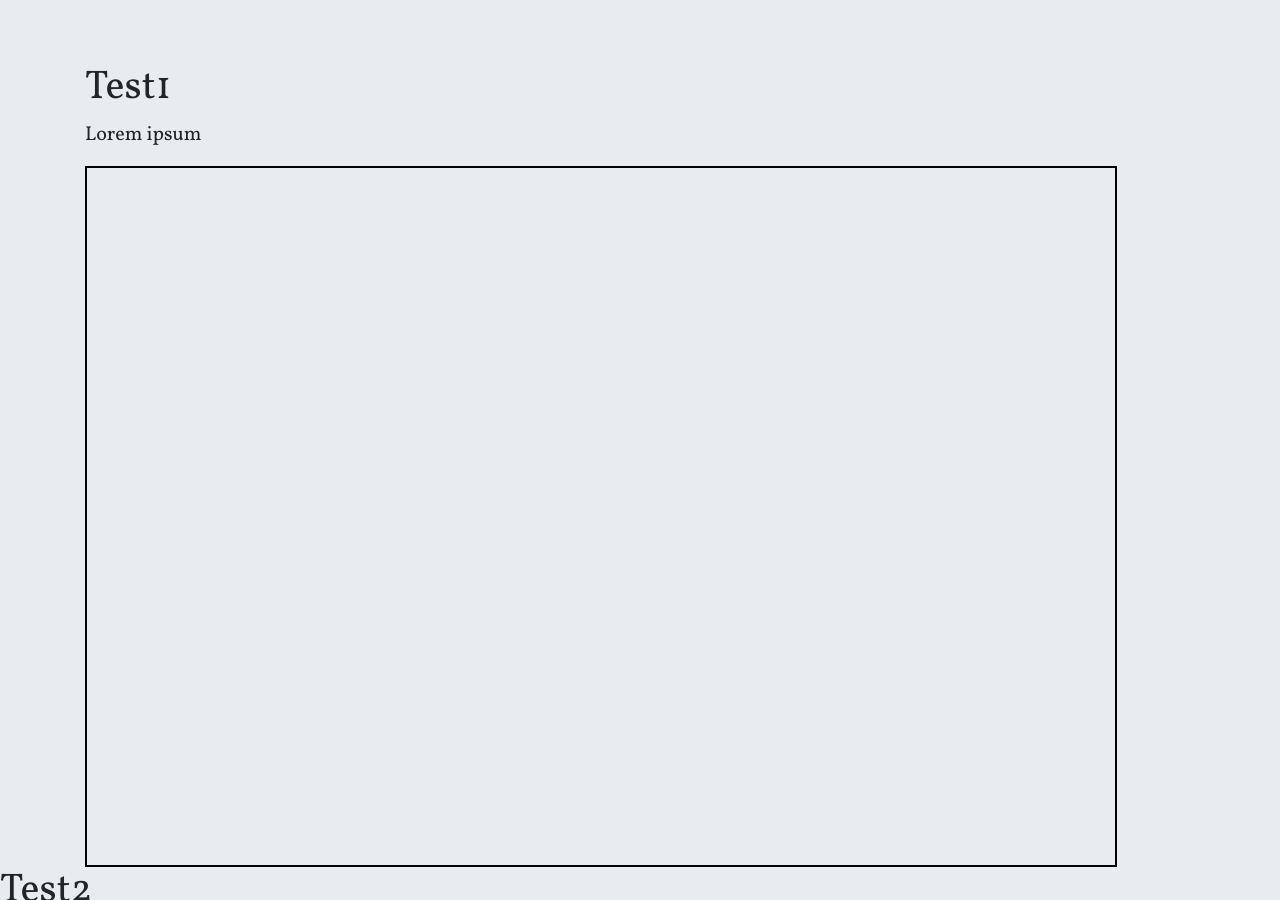
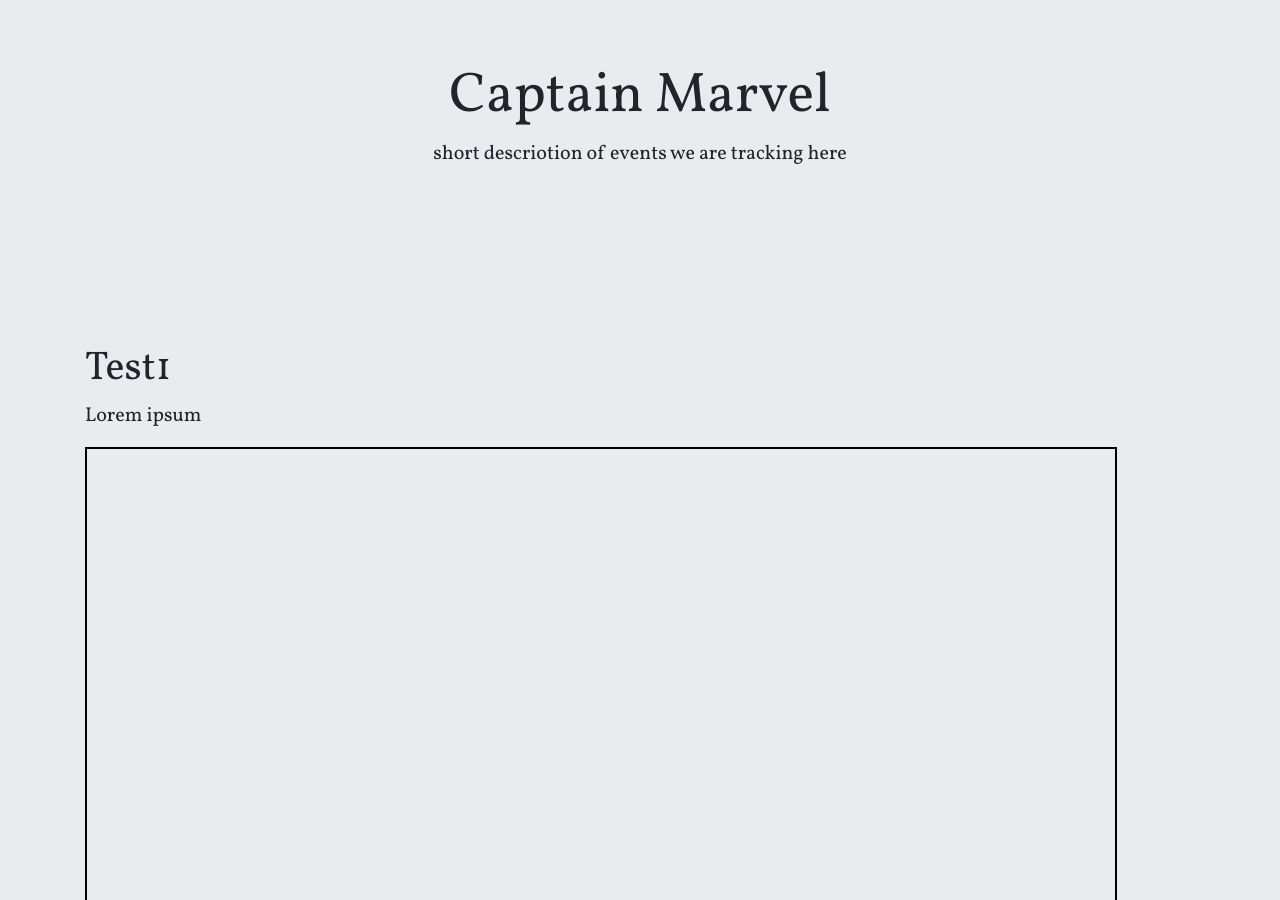
Before and after one commit to tanvibhakta/final-year-project-simple, a Jekyll site: the page built from index.md, in a window 1280 px wide and 900 px high. Built offline with Jekyll 4.4.1, drawn with Linux system fonts in a browser that asks for light colours; some of the changed text lies outside the part shown.

Commit message:
Add headings to case studies

```diff
--- a/_data/viz-heading.yml
+++ /dev/null
@@ -1,3 +0,0 @@
-- heading: Captain Marvel
-- heading: PewDiePie vs TSeries
-- heading: Boycott surf excel
--- a/_data/viz-table.yml
+++ b/_data/viz-table.yml
@@ -1,3 +1,6 @@
+- title: Captain Marvel
+  desc: short descriotion of events we are tracking here
+
 - title: Test1
   desc: Lorem ipsum
   embed: "<script type='text/javascript' src='https://eu-west-1a.online.tableau.com/javascripts/api/viz_v1.js'></script><div class='tableauPlaceholder' style='width: 1536px; height: 701px;'><object class='tableauViz' width='1536' height='701' style='display:none;'><param name='host_url' value='https%3A%2F%2Feu-west-1a.online.tableau.com%2F' /> <param name='embed_code_version' value='3' /> <param name='site_root' value='&#47;t&#47;sentimentanalysisdataviz' /><param name='name' value='CapnMarvelCompoundVTweets&#47;Dashboard1' /><param name='tabs' value='no' /><param name='toolbar' value='yes' /><param name='showAppBanner' value='false' /><param name='filter' value='iframeSizedToWindow=true' /></object></div>"
@@ -25,6 +28,8 @@
   desc:
   embed: "<script type='text/javascript' src='https://eu-west-1a.online.tableau.com/javascripts/api/viz_v1.js'></script><div class='tableauPlaceholder' style='width: 1000px; height: 827px;'><object class='tableauViz' width='1000' height='827' style='display:none;'><param name='host_url' value='https%3A%2F%2Feu-west-1a.online.tableau.com%2F' /> <param name='embed_code_version' value='3' /> <param name='site_root' value='&#47;t&#47;sentimentanalysisdataviz' /><param name='name' value='CapnMarvelTimegraph&#47;Dashboard1' /><param name='tabs' value='no' /><param name='toolbar' value='yes' /><param name='showAppBanner' value='false' /><param name='filter' value='iframeSizedToWindow=true' /></object></div>"
 
+- title: PewDiePie vs TSeries
+  desc: short descriotion of events we are tracking here
 
 - title:
   desc:
--- a/_includes/heading.html
+++ /dev/null
@@ -1,5 +0,0 @@
-
-    <div class="jumbotron case-study-title">
-        <h1 class="display-4">{{table.heading}}</h1>
-        <p class="lead"></p>
-      </div>
--- a/_includes/table.html
+++ b/_includes/table.html
@@ -1,40 +1,20 @@
 
+{% for table in site.data.viz-table %}
+{% if table.embed %}
+<div class="jumbotron jumbotron-fluid">
+  <div class="container">
+    <h1 class="display-5">{{ table.title }}</h1>
+    <p class="lead">
+      {{ table.desc }}
+    </p>
+    {{ table.embed }}
+  </div>
+</div>
+{% else %}
 
-      <div class="jumbotron jumbotron-fluid">
-        <div class="container">
-          {% for table in site.data.viz-table %}
-          <h1 class="display-5">{{table.title}}</h1>
-          <p class="lead">
-            {{table.desc}}
-          </p>
-          <!-- <script
-            type="text/javascript"
-            src="https://eu-west-1a.online.tableau.com/javascripts/api/viz_v1.js"
-          ></script>
-          <div class="tableauPlaceholder" style="width: 1536px; height: 701px;">
-            <object
-              class="tableauViz"
-              width="1536"
-              height="701"
-              style="display:none;"
-              ><param
-                name="host_url"
-                value="https%3A%2F%2Feu-west-1a.online.tableau.com%2F"/>
-              <param name="embed_code_version" value="3"/>
-              <param
-                name="site_root"
-                value="&#47;t&#47;sentimentanalysisdataviz"/><param
-                name="name"
-                value="CapnMarvelCompoundVTweets&#47;Dashboard1"/><param
-                name="tabs"
-                value="no"/><param name="toolbar" value="yes"/><param
-                name="showAppBanner"
-                value="false"/><param
-                name="filter"
-                value="iframeSizedToWindow=true"
-            /></object>
-          </div> -->
-          {{table.embed}}
-        </div>
-        {% endfor %}
-      </div>
+<div class="jumbotron case-study-title">
+    <h1 class="display-4">{{table.title}}</h1>
+    <p class="lead">{{table.desc}}</p>
+  </div>
+{% endif %}
+{% endfor %}
```
Also changed, not shown: 1 other file.
